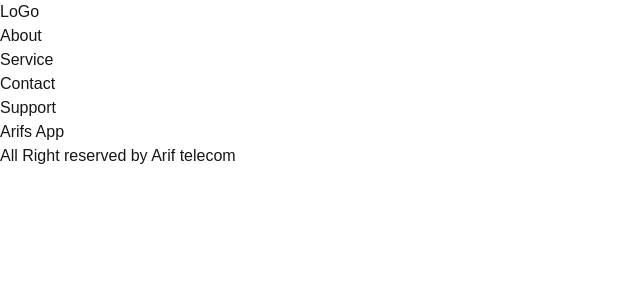
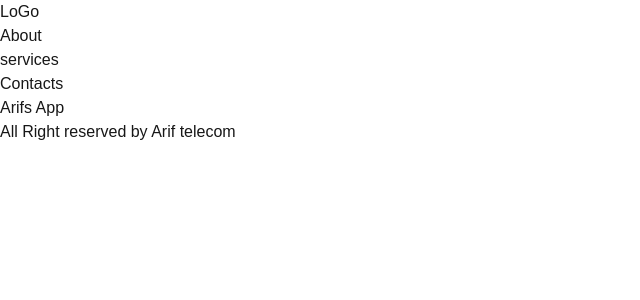
Before and after one commit to Arif-Islam21/next-js, a Next.js app: page / in a window 1280 px wide. Shown: the top 300 px of the page, without its empty margins (0-640 px from the left). Built offline with nearby package versions, Linux system fonts and the light colour scheme.

Commit message:
active link feature added

```diff
--- a/src/Components/Navbar.jsx
+++ b/src/Components/Navbar.jsx
@@ -1,12 +1,41 @@
+"use client";
+import Link from "next/link";
+import { usePathname } from "next/navigation";
+
 export default function Navbar() {
+  const pathName = usePathname();
+  console.log(pathName);
+
+  const links = [
+    {
+      title: "About",
+      path: "/about",
+    },
+    {
+      title: "services",
+      path: "/services",
+    },
+    {
+      title: "Contacts",
+      path: "/Contacts",
+    },
+  ];
+
   return (
     <nav className="flex justify-between bg-cyan-400 items-center px-12 text-black py-6">
       <h6>LoGo</h6>
-      <ul className="flex gap-4">
-        <li>About</li>
-        <li>Service</li>
-        <li>Contact</li>
-        <li>Support</li>
+      <ul className="flex items-center gap-4">
+        {links.map((item, idx) => (
+          <li
+            className={`${
+              pathName === item.path &&
+              "text-orange-700 bg-white px-6 py-2 rounded-lg"
+            }`}
+            key={idx}
+          >
+            <Link href={item.path}>{item.title}</Link>
+          </li>
+        ))}
       </ul>
     </nav>
   );
```
